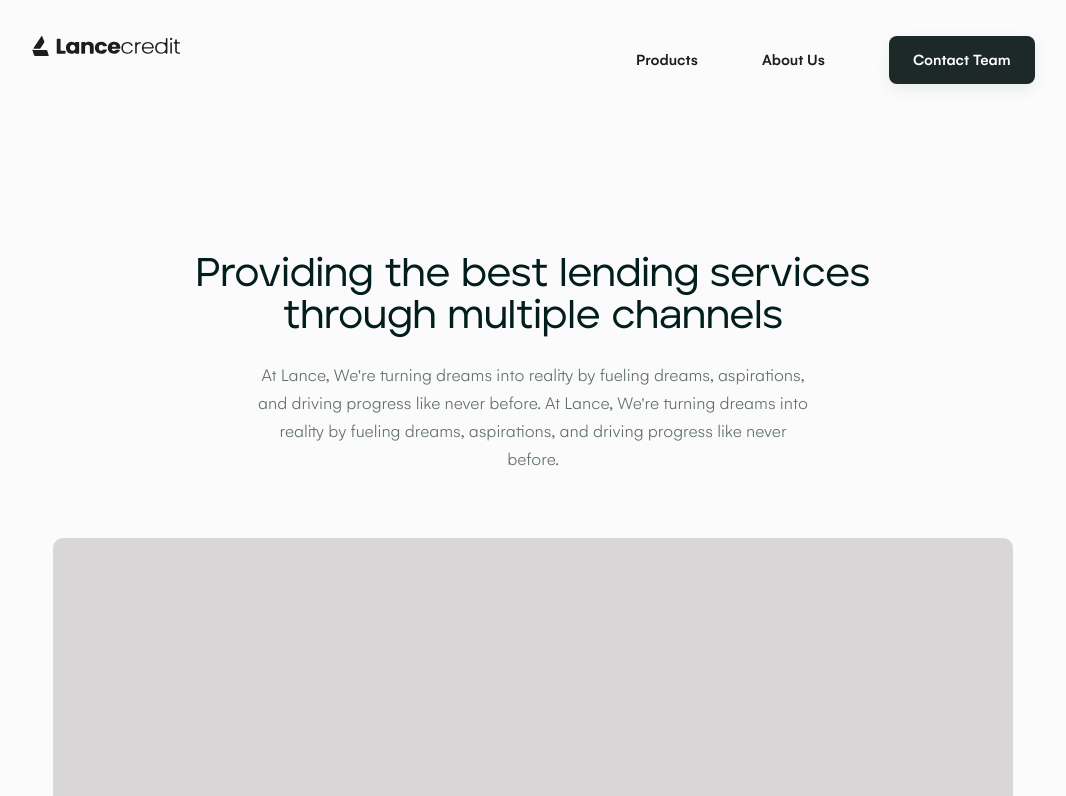
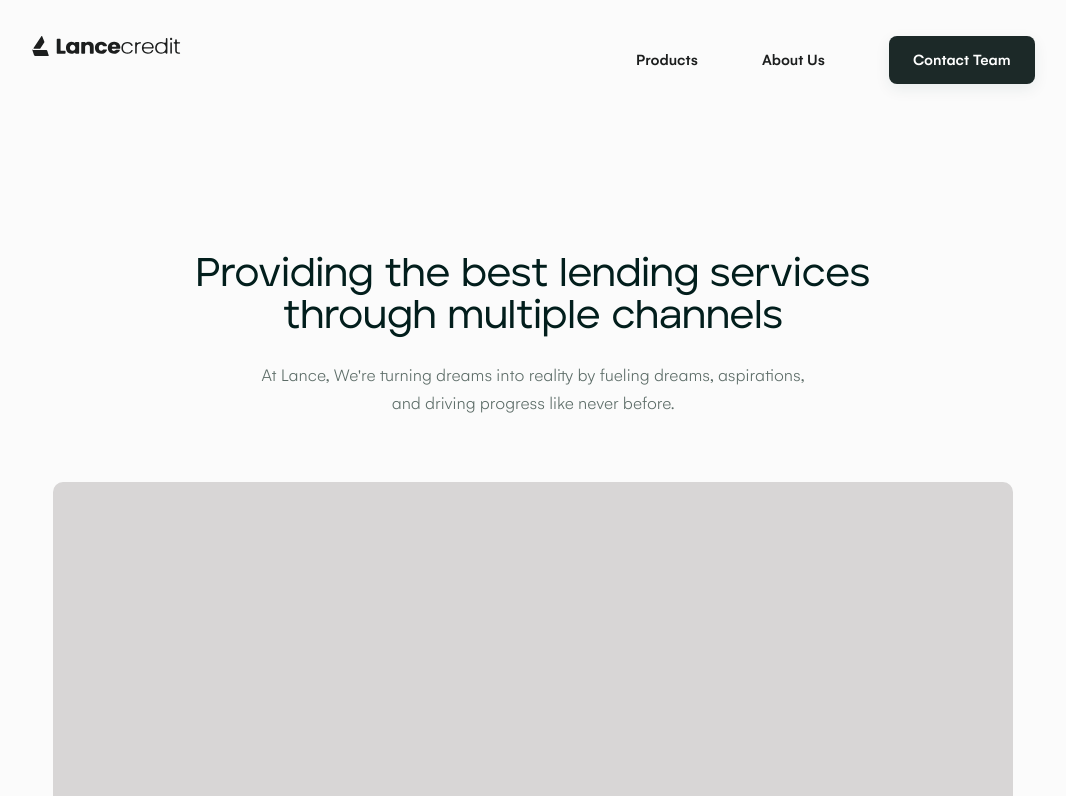
Before and after one commit to Lance-Credit/website, a Nuxt app: page /about in a window 1280 px wide. Shown: the top 796 px of the page, without its empty margins (107-1173 px from the left). Built offline with nearby package versions, Linux system fonts and the light colour scheme.

Commit message:
:wrench: Chore: about page remove duplicate top text

```diff
--- a/pages/about.vue
+++ b/pages/about.vue
@@ -7,8 +7,7 @@
             </p>
             <p class="px-8 mb-10 sm:mb-16 max-w-[623px] mx-auto text-[#5C6C67] font-gelion-l text-base sm:text-lg leading-[26px]">
                 At Lance, We're turning dreams into reality by fueling dreams, aspirations, and
-                driving progress like never before. At Lance, We're turning dreams into reality
-                by fueling dreams, aspirations, and driving progress like never before.
+                driving progress like never before.
             </p>
             <div class="max-w-[1120px] h-[324px] mx-auto bg-[#D8D6D6] sm:rounded-[10px]"></div>
         </div>
```
